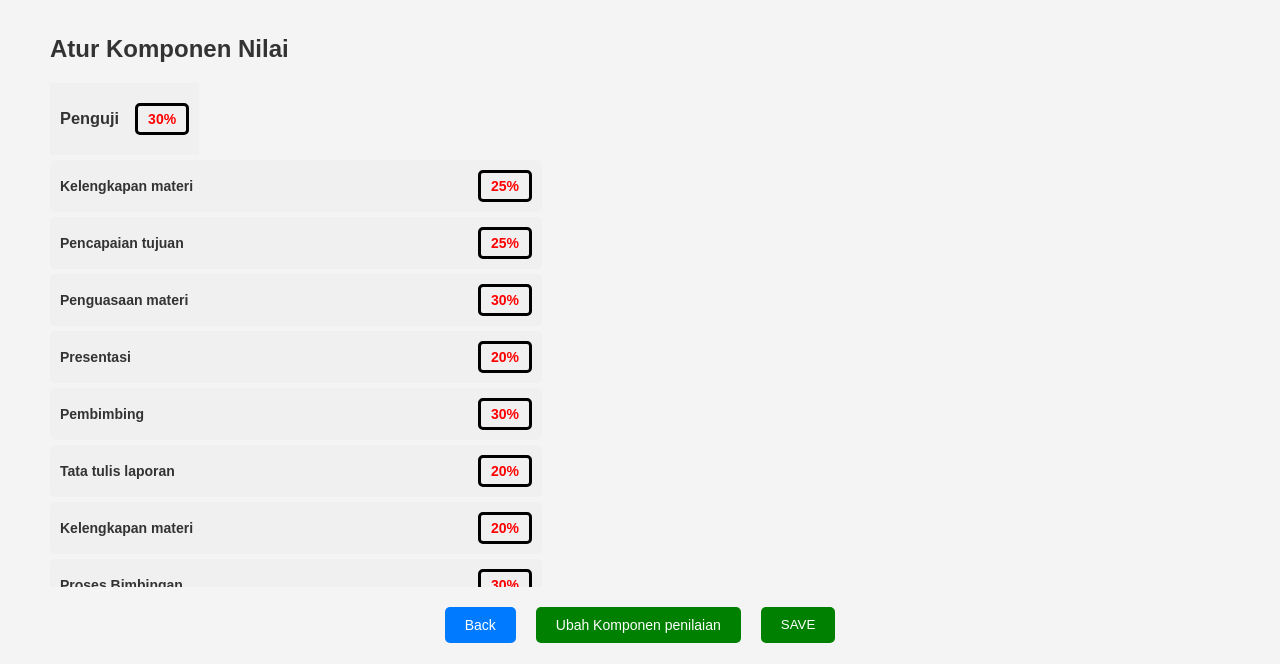
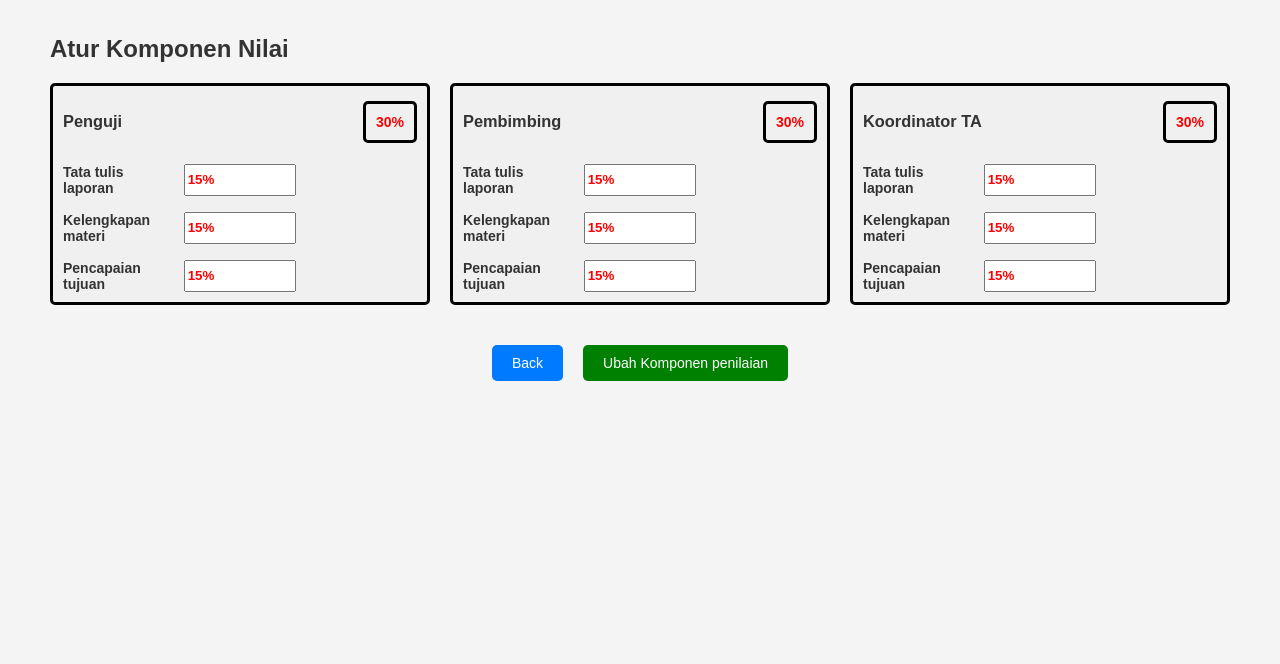
Before and after one commit to 0fflines/RPL-Tubes, a Spring Boot app: page /bobot-nilai in a window 1280 px wide. Shown: the part 136-800 px from the top of the page. Run offline with Spring Boot 4, Linux system fonts and the light colour scheme; some of the project's set-up classes (security, data sources, template engines, error pages and the like) are left out, and stand-ins take their place.

Commit message:
merge bagian koordinator dari branch zefandion

```diff
--- a/tubesRPL/src/main/java/com/example/tubesRPL/Koordinator/KoordinatorPage.java
+++ b/tubesRPL/src/main/java/com/example/tubesRPL/Koordinator/KoordinatorPage.java
@@ -1,11 +1,18 @@
 package com.example.tubesRPL.Koordinator;
 
+import java.util.List;
+
+import org.springframework.beans.factory.annotation.Autowired;
 import org.springframework.stereotype.Controller;
 import org.springframework.ui.Model;
 import org.springframework.web.bind.annotation.GetMapping;
 
+import com.example.tubesRPL.Koordinator.TA.TADataJdbcRepository;
+
 @Controller
 public class KoordinatorPage {
+    @Autowired
+    private TADataJdbcRepository taDataJdbcRepository;
 
     @GetMapping("/koordinator")
     public String openKoordiantorPage(Model model) {
@@ -32,7 +39,18 @@ public class KoordinatorPage {
     }
 
     @GetMapping("/create")
-    public String homeCreate() {
+    public String homeCreate(Model model) {
+        // Mengambil data dari database untuk dropdown
+        List<String> listNamaMahasiswa = taDataJdbcRepository.findAllMahasiswa();
+        List<String> listDosen = taDataJdbcRepository.findAllDosen();
+        List<String> listRuangan = taDataJdbcRepository.findAllTempat();
+
+        // Menambahkan data ke model agar bisa diakses di template HTML
+        model.addAttribute("listNamaMahasiswa", listNamaMahasiswa);
+        model.addAttribute("listDosen", listDosen);
+        model.addAttribute("listRuangan", listRuangan);
+
         return "koor/create";
     }
+
 }
--- a/tubesRPL/src/main/java/com/example/tubesRPL/Koordinator/TA/TAData.java
+++ b/tubesRPL/src/main/java/com/example/tubesRPL/Koordinator/TA/TAData.java
@@ -18,7 +18,6 @@ public class TAData {
     private LocalDateTime tanggalSidang;
     private String penguji1;
     private String penguji2;
-    private String pembimbingUtama;
-    private String pembimbingPendamping;
+    private String pembimbing;
     private String semesterAkademik;
 }
--- a/tubesRPL/src/main/java/com/example/tubesRPL/Koordinator/TA/TADataManagementController.java
+++ b/tubesRPL/src/main/java/com/example/tubesRPL/Koordinator/TA/TADataManagementController.java
@@ -41,6 +41,7 @@ public class TADataManagementController {
         try {
             taData.setTanggalSidang(LocalDateTime.parse(taData.getTanggalSidang().toString())); // Parsing string ke LocalDateTime
             int result = taInterface.save(taData);
+            taInterface.saveNilaiDisiplin(taData);
             model.addAttribute("message", result > 0 ? "TA data berhasil disimpan!" : "Gagal menyimpan data TA!");
         } catch (Exception e) {
             model.addAttribute("message", "Error: " + e.getMessage());
--- a/tubesRPL/src/main/resources/static/koordinator.css
+++ b/tubesRPL/src/main/resources/static/koordinator.css
@@ -121,8 +121,12 @@ body {
     border: 1px solid #ccc;
     padding: 10px;
     text-align: center;
-    font-size: 20px;
+    font-size: 15px;
     width: 400px;
+}
+
+.table_component td {
+    font-size: 10px;
 }
 
 .view-bap {
--- a/tubesRPL/src/main/resources/templates/koor/bobot-nilai.html
+++ b/tubesRPL/src/main/resources/templates/koor/bobot-nilai.html
@@ -28,54 +28,70 @@
     <section>
       <!-- Content Section -->
       <h2>Atur Komponen Nilai</h2>
-      <div class="container-main">
-        <div class="content-wrapper">
-          <div class="section-title-main">
+      <div class="container-config">
+        <div class="section-config-name">
+          <div class="koor-name">
             <h3 class="label">Penguji</h3>
             <div class="value">30%</div>
           </div>
-          <div class="section-main">
+          <div class="continer-config-inside">
+            <div class="section-config">
+              <div class="label">Tata tulis laporan</div>
+              <input type="text" class="value" value="15%" />
+            </div>
+            <div class="section-config">
               <div class="label">Kelengkapan materi</div>
-            <div class="value">25%</div>
+              <input type="text" class="value" value="15%" />
             </div>
-          <div class="section-main">
+            <div class="section-config">
               <div class="label">Pencapaian tujuan</div>
-            <div class="value">25%</div>
+              <input type="text" class="value" value="15%" />
             </div>
-          <div class="section-main">
-            <div class="label">Penguasaan materi</div>
+          </div>
+        </div>
+        <div class="section-config-name">
+          <div class="koor-name">
+            <h3 class="label">Pembimbing</h3>
             <div class="value">30%</div>
           </div>
-          <div class="section-main">
-            <div class="label">Presentasi</div>
-            <div class="value">20%</div>
+          <div class="continer-config-inside">
+            <div class="section-config">
+              <div class="label">Tata tulis laporan</div>
+              <input type="text" class="value" value="15%" />
             </div>
-          <div class="section-main">
-            <div class="label">Pembimbing</div>
+            <div class="section-config">
+              <div class="label">Kelengkapan materi</div>
+              <input type="text" class="value" value="15%" />
+            </div>
+            <div class="section-config">
+              <div class="label">Pencapaian tujuan</div>
+              <input type="text" class="value" value="15%" />
+            </div>
+          </div>
+        </div>
+        <div class="section-config-name">
+          <div class="koor-name">
+            <h3 class="label">Koordinator TA</h3>
             <div class="value">30%</div>
           </div>
-          <div class="section-main">
+          <div class="continer-config-inside">
+            <div class="section-config">
               <div class="label">Tata tulis laporan</div>
-            <div class="value">20%</div>
+              <input type="text" class="value" value="15%" />
             </div>
-          <div class="section-main">
+            <div class="section-config">
               <div class="label">Kelengkapan materi</div>
-            <div class="value">20%</div>
+              <input type="text" class="value" value="15%" />
             </div>
-          <div class="section-main">
-            <div class="label">Proses Bimbingan</div>
-            <div class="value">30%</div>
-          </div>
-          <div class="section-main">
-            <div class="label">Penguasaan materi</div>
-            <div class="value">30%</div>
+            <div class="section-config">
+              <div class="label">Pencapaian tujuan</div>
+              <input type="text" class="value" value="15%" />
             </div>
           </div>
-
+        </div>
         <div class="action-buttons">
           <a href="/koordinator" class="btn-back">Back</a>
           <a href="/config-bobot" class="btn-tambah">Ubah Komponen penilaian</a>
-          <button class="btn-save">SAVE</button>
         </div>
       </div>
     </section>
```
Also changed, not shown: data.sql (+18 -22 lines), tubesRPL/src/main/java/com/example/tubesRPL/Koordinator/TA/TADataJdbcRepository.java (+42 -19 lines), tubesRPL/src/main/java/com/example/tubesRPL/Koordinator/TA/TAInterface.java (+9 -0 lines), tubesRPL/src/main/resources/templates/koor/create.html (+36 -10 lines), tubesRPL/src/main/resources/templates/koor/home.html (+72 -8 lines). Lines whose indentation alone changed are shown as unchanged.
